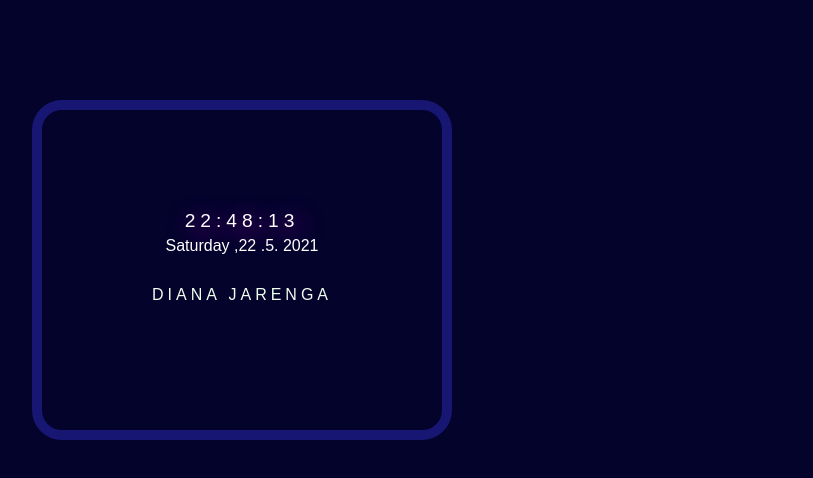
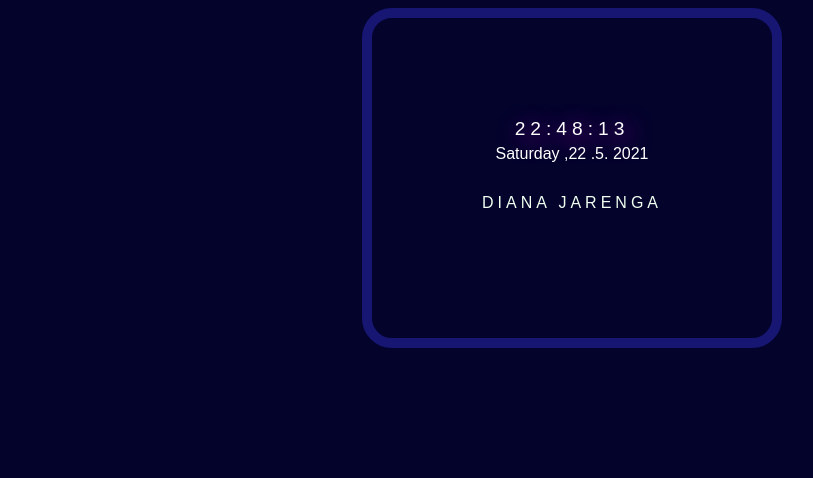
Before and after one commit to Dianajarenga/project, a plain HTML site: page index.html in a window 1280 px wide. Shown: the whole page, without its empty margins (68-881 px from the left). Drawn offline with Linux system fonts and the light colour scheme.

Commit message:
first commit

```diff
--- a/index.css
+++ b/index.css
@@ -1,6 +1,6 @@
 #body{
     background-color:rgb(3, 3, 44);
-    margin:100px;
+
     text-align: center;
 
 
@@ -10,7 +10,7 @@
     border:10px solid rgba(59, 56, 237, 0.37);
     font-family: sans-serif;
     border-radius: 30px;
-
+    margin:auto;
     width:fit-content;
 
 
```
